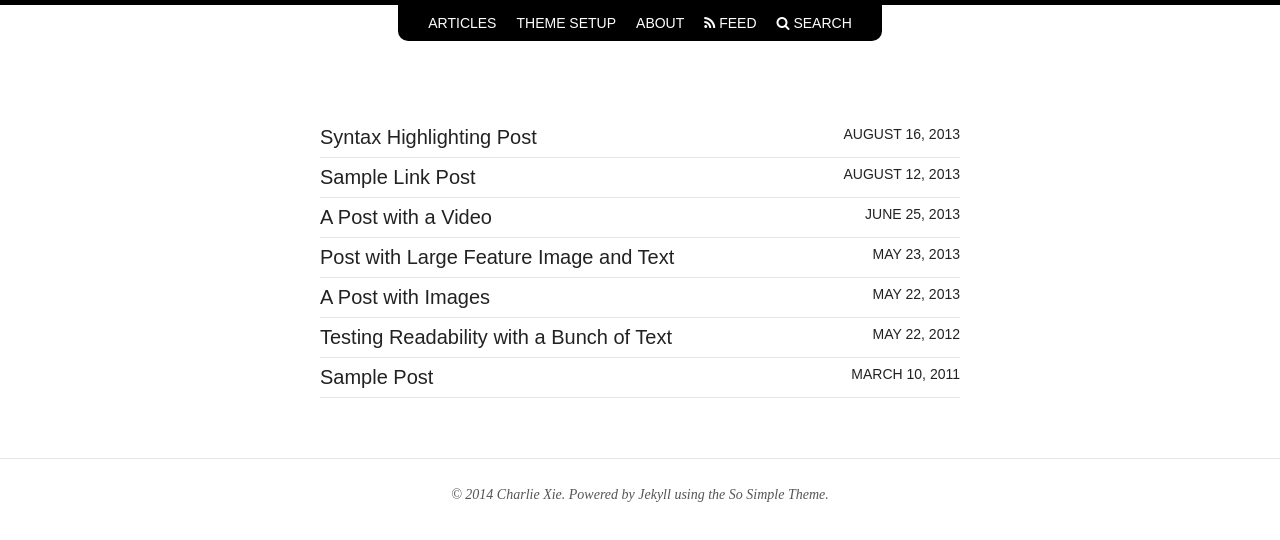
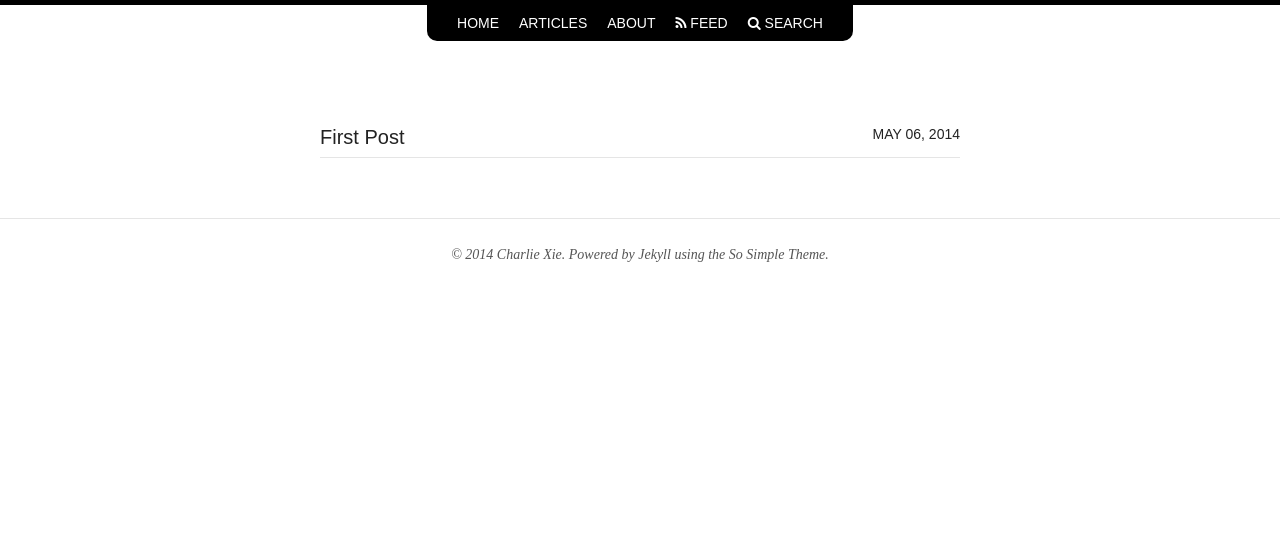
Before and after one commit to charlesxieyupeng/charlesxieyupeng.github.io, a plain HTML site: page articles/index.html in a window 1280 px wide. Drawn offline with nearby package versions, Linux system fonts and the light colour scheme.

Commit message:
update link

```diff
--- a/articles/index.html
+++ b/articles/index.html
@@ -66,13 +66,13 @@
 
 			<li>
 
-					<a href="http://charlesxieyupeng.github.io/articles/">Articles</a>
+					<a href="http://charlesxieyupeng.github.io/">Home</a>
 
 			</li>
 
 			<li>
 
-					<a href="/theme-setup/">Theme Setup</a>
+					<a href="/articles/">Articles</a>
 
 			</li>
 
@@ -117,19 +117,7 @@
       <div class="entry-content">
         <ul class="post-list">
 
-  <li><article><a href="http://charlesxieyupeng.github.io/articles/code-highlighting-post/">Syntax Highlighting Post <span class="entry-date"><time datetime="2013-08-16T00:00:00-04:00">August 16, 2013</time></span></a></article></li>
-
-  <li><article><a href="http://charlesxieyupeng.github.io/articles/sample-link-post/">Sample Link Post <span class="entry-date"><time datetime="2013-08-12T00:00:00-04:00">August 12, 2013</time></span></a></article></li>
-
-  <li><article><a href="http://charlesxieyupeng.github.io/articles/video-post/">A Post with a Video <span class="entry-date"><time datetime="2013-06-25T00:00:00-04:00">June 25, 2013</time></span></a></article></li>
-
-  <li><article><a href="http://charlesxieyupeng.github.io/articles/readability-feature-post/">Post with Large Feature Image and Text <span class="entry-date"><time datetime="2013-05-23T00:00:00-04:00">May 23, 2013</time></span></a></article></li>
-
-  <li><article><a href="http://charlesxieyupeng.github.io/articles/sample-post-images/">A Post with Images <span class="entry-date"><time datetime="2013-05-22T00:00:00-04:00">May 22, 2013</time></span></a></article></li>
-
-  <li><article><a href="http://charlesxieyupeng.github.io/articles/readability-post/">Testing Readability with a Bunch of Text <span class="entry-date"><time datetime="2012-05-22T00:00:00-04:00">May 22, 2012</time></span></a></article></li>
-
-  <li><article><a href="http://charlesxieyupeng.github.io/articles/sample-post/">Sample Post <span class="entry-date"><time datetime="2011-03-10T00:00:00-05:00">March 10, 2011</time></span></a></article></li>
+  <li><article><a href="http://charlesxieyupeng.github.io/articles/code-first-post/">First Post <span class="entry-date"><time datetime="2014-05-06T00:00:00-04:00">May 06, 2014</time></span></a></article></li>
 
 </ul>
 
--- a/feed.xml
+++ b/feed.xml
@@ -4,7 +4,7 @@
 <generator uri="https://github.com/mojombo/jekyll">Jekyll</generator>
 <link rel="self" type="application/atom+xml" href="http://charlesxieyupeng.github.io/feed.xml" />
 <link rel="alternate" type="text/html" href="http://charlesxieyupeng.github.io/" />
-<updated>2014-05-06T12:32:19-04:00</updated>
+<updated>2014-05-06T12:45:32-04:00</updated>
 <id>http://charlesxieyupeng.github.io/</id>
 <author>
   <name>Charlie Xie</name>
```
Also changed, not shown: articles/code-first-post/index.html (+2 -2 lines), index.html (+2 -2 lines).
